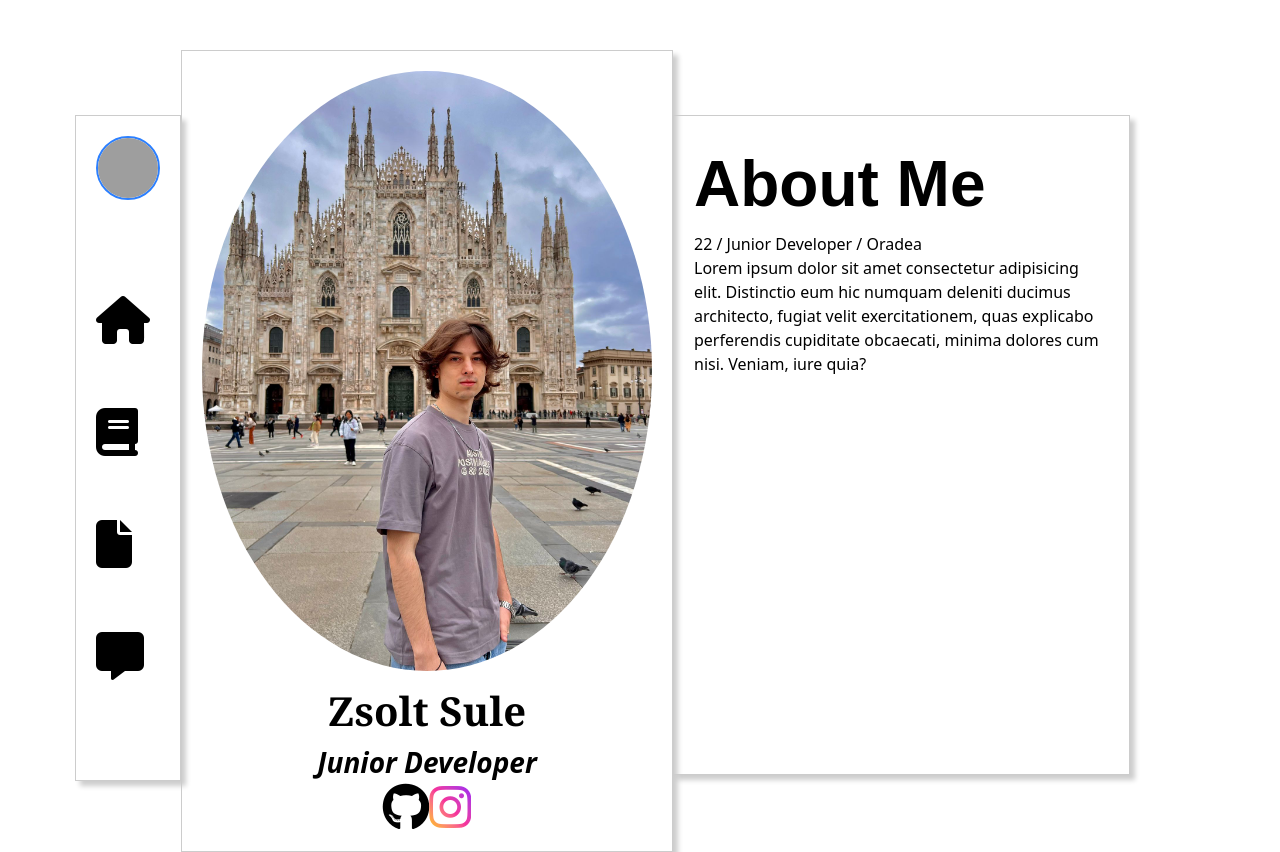
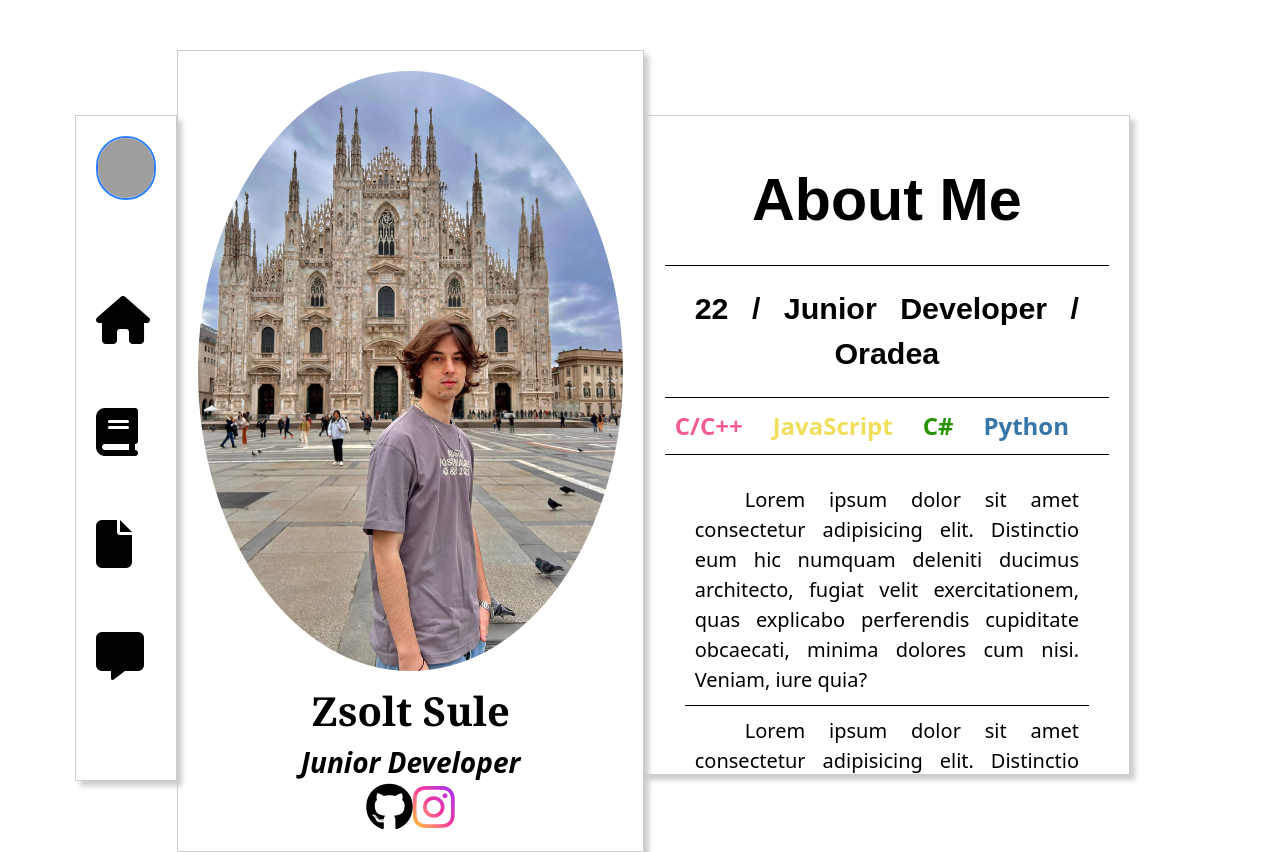
Before and after one commit to ZsoltSule/Personal-Portfolio-Website, a React (Vite) app: page / in a window 1280 px wide. Built offline with nearby package versions, Linux system fonts and the light colour scheme; grey boxes are pictures that could not be loaded; some icons are missing.

Commit message:
Finished the concept and styling the home page, need to add the actual text to it

```diff
--- a/src/pages/Home.jsx
+++ b/src/pages/Home.jsx
@@ -5,12 +5,29 @@ function Home(){
         <>
             <div className="home-container">
                 <h1 className="title">About Me</h1>
+                <hr></hr>
                 <h2 className="subtitle">22 / Junior Developer / Oradea</h2>
-                <p className="description">
-                    Lorem ipsum dolor sit amet consectetur adipisicing elit. Distinctio eum hic numquam
-                    deleniti ducimus architecto, fugiat velit exercitationem,
-                    quas explicabo perferendis cupiditate obcaecati, minima dolores cum nisi. Veniam, iure quia?
+                <hr></hr>
+                <p class="skills">
+                    <span data-lang="C/C++">C/C++</span>
+                    <span data-lang="JavaScript">JavaScript</span>
+                    <span data-lang="C#">C#</span>
+                    <span data-lang="Python">Python</span>
                 </p>
+                <hr></hr>
+                <div className="description">
+                    <p>
+                        Lorem ipsum dolor sit amet consectetur adipisicing elit. Distinctio eum hic numquam
+                        deleniti ducimus architecto, fugiat velit exercitationem,
+                        quas explicabo perferendis cupiditate obcaecati, minima dolores cum nisi. Veniam, iure quia?
+                    </p>
+                    <hr></hr>
+                    <p>
+                        Lorem ipsum dolor sit amet consectetur adipisicing elit. Distinctio eum hic numquam
+                        deleniti ducimus architecto, fugiat velit exercitationem,
+                        quas explicabo perferendis cupiditate obcaecati, minima dolores cum nisi. Veniam, iure quia?
+                    </p>
+                </div>
             </div>
         </>
     );
--- a/src/pages/home.css
+++ b/src/pages/home.css
@@ -13,8 +13,43 @@
 .home-container::-webkit-scrollbar {
     display: none;
 }
-h1{
-    font-size: 4rem;
-    font-weight: bold;
+.title{
+    font-size: 3.7rem;
+    font-weight: 900;
     font-family: Arial;
+    padding: 20px;
+    text-align: center;
 }
+.subtitle{
+    font-size: 1.9rem;
+    font-weight: 900;
+    padding: 20px;
+    text-align: center;
+    font-family: mod-sans,sans-serif;
+    word-spacing: 15px;
+}
+.skills{
+    font-size: 1.5rem;
+    padding: 10px;
+    font-weight: 900;
+    text-align: center;
+}
+
+.skills [data-lang="JavaScript"] { color: hsl(53, 84%, 65%) }
+.skills [data-lang="C#"] { color: hsl(104, 100%, 29%); }
+.skills [data-lang="C/C++"] { color: hsl(338, 87%, 66%); }
+.skills [data-lang="Python"] { color: hsl(207, 51%, 44%); }
+
+.skills span{
+    margin-right: 30px;
+}
+.description{
+    font-size: 1.25rem;
+    font-weight: 500;
+    padding: 20px;
+    text-align: justify;
+    text-indent: 50px;
+}
+.description p{
+    padding: 10px;
+}
```
